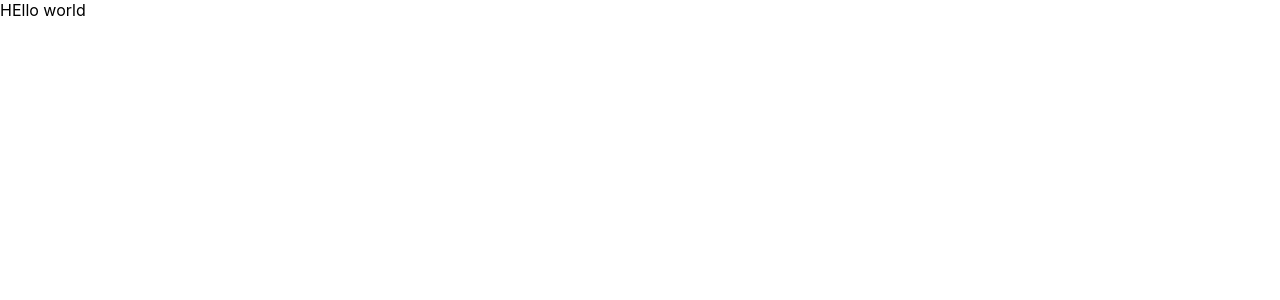
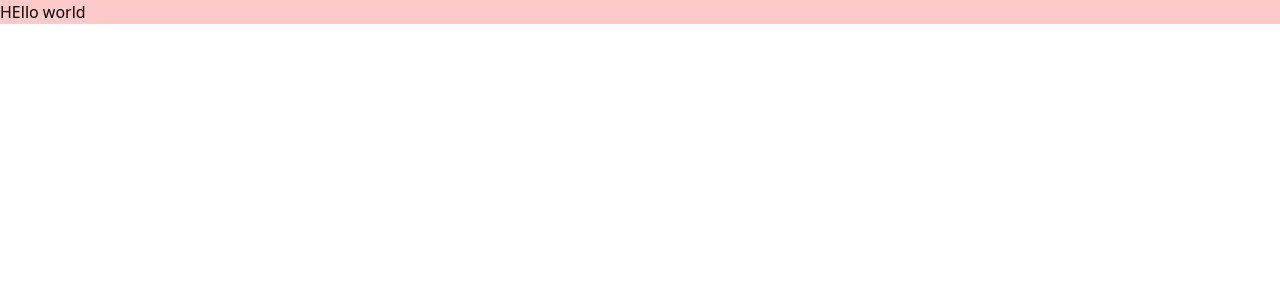
Before and after one commit to GouravS19/foodsite, a React (Create React App) app: page / in a window 1280 px wide. Shown: the top 300 px of the page. Built offline with nearby package versions, Linux system fonts and the light colour scheme.

Commit message:
added tailwind css

```diff
--- a/package.json
+++ b/package.json
@@ -34,5 +34,8 @@
       "last 1 firefox version",
       "last 1 safari version"
     ]
+  },
+  "devDependencies": {
+    "tailwindcss": "^3.4.3"
   }
 }
--- a/src/App.js
+++ b/src/App.js
@@ -1,7 +1,7 @@
 
-function App() {
+const App=()=> {
   return (
-    <div>HEllo world</div>
+    <div className="bg-red-200">HEllo world</div>
   );
 }
 
--- a/src/index.css
+++ b/src/index.css
@@ -1,13 +1,3 @@
-body {
-  margin: 0;
-  font-family: -apple-system, BlinkMacSystemFont, 'Segoe UI', 'Roboto', 'Oxygen',
-    'Ubuntu', 'Cantarell', 'Fira Sans', 'Droid Sans', 'Helvetica Neue',
-    sans-serif;
-  -webkit-font-smoothing: antialiased;
-  -moz-osx-font-smoothing: grayscale;
-}
-
-code {
-  font-family: source-code-pro, Menlo, Monaco, Consolas, 'Courier New',
-    monospace;
-}
+@tailwind base;
+@tailwind components;
+@tailwind utilities;
--- /dev/null
+++ b/tailwind.config.js
@@ -0,0 +1,10 @@
+/** @type {import('tailwindcss').Config} */
+module.exports = {
+  content: [
+    "./src/**/*.{js,jsx,ts,tsx}",
+  ],
+  theme: {
+    extend: {},
+  },
+  plugins: [],
+}
```
Also changed, not shown: 1 other file (tests, documents, lock files or other folders).
